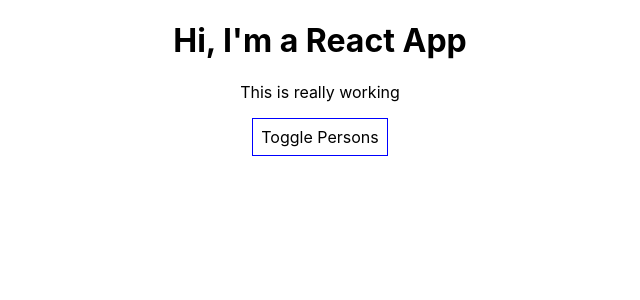
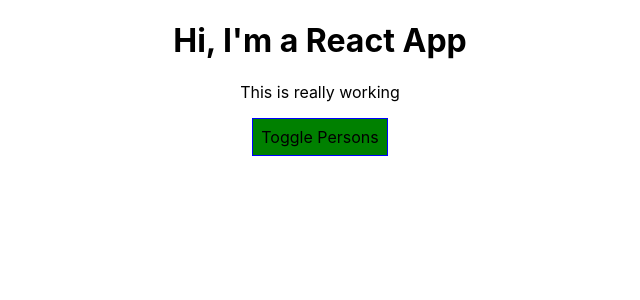
Before and after one commit to bruno-farias/react-studies, a React (Create React App) app: page / in a window 1280 px wide. Shown: the top 300 px of the page, without its empty margins (320-960 px from the left). Built offline with nearby package versions, Linux system fonts and the light colour scheme.

Commit message:
changing button color dinamically

```diff
--- a/src/App.js
+++ b/src/App.js
@@ -42,7 +42,7 @@
 
   render() {
     const style = {
-      backgroundColor: 'white',
+      backgroundColor: 'green',
       font: 'inherit',
       border: '1px solid blue',
       padding: '8px',
@@ -64,6 +64,7 @@
           })}
         </div>
       )
+      style.backgroundColor = 'red'
     }
 
     return (
```
